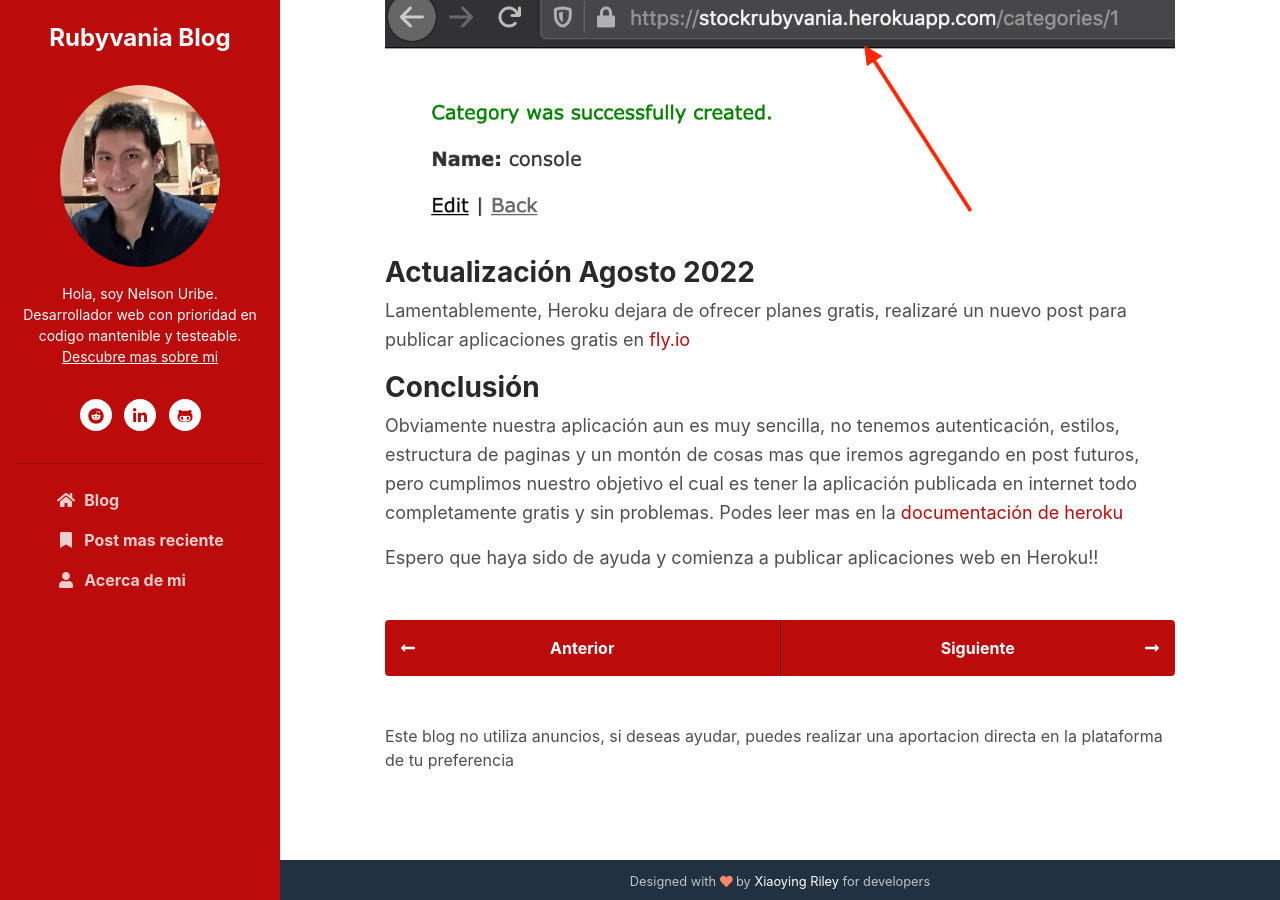
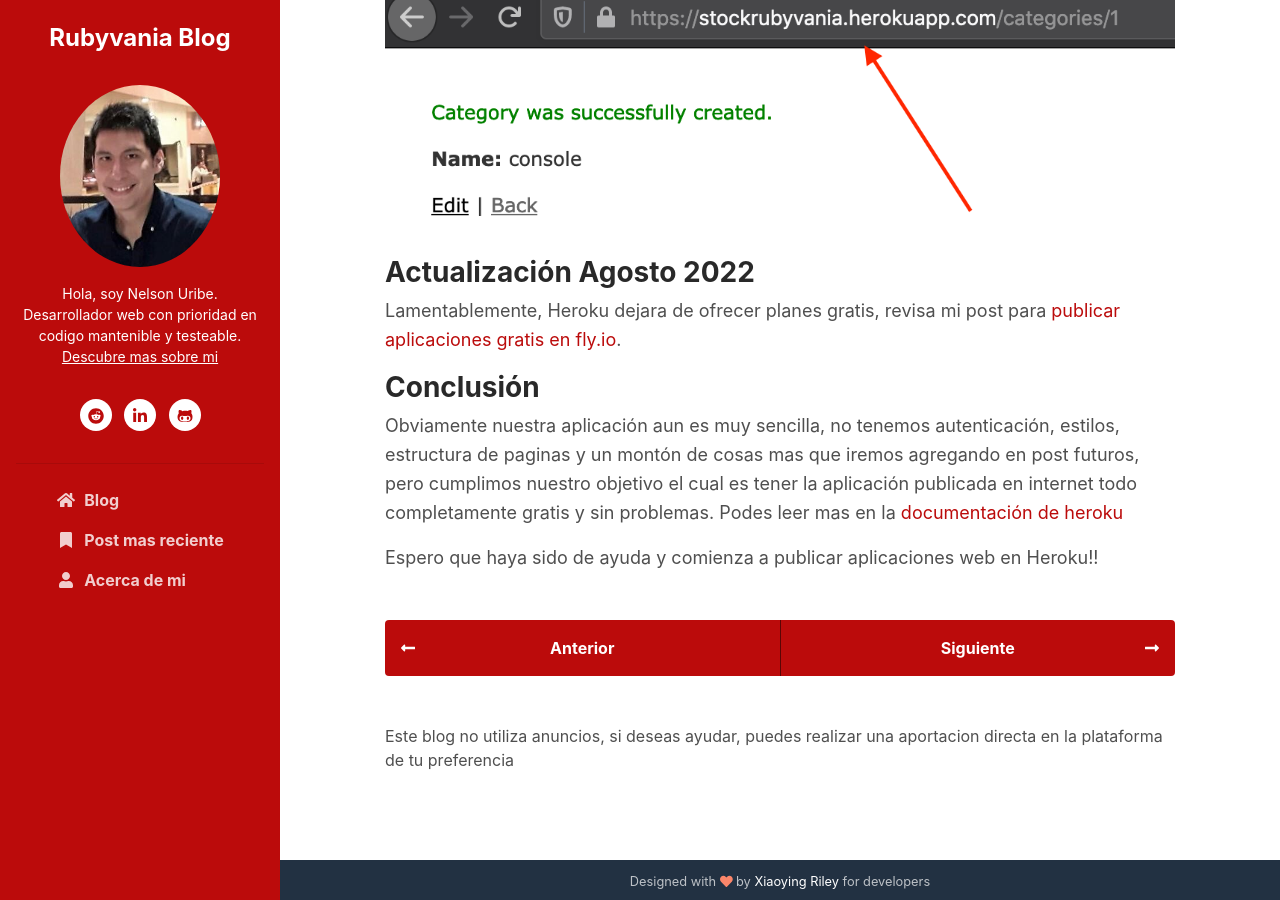
Before and after one commit to hollow-hunter/rubyvania-blog, a Jekyll site: the page built from _posts/2020/9-september/2020-9-9-heroku-rails.md, in a window 1280 px wide and 900 px high, scrolled down 2141 px. Built offline with Jekyll 4.4.1, drawn with Linux system fonts in a browser that asks for light colours; comment, search, counter and statistics services are not loaded.

Commit message:
add links between heroku and fly posts.

```diff
--- a/_posts/2020/9-september/2020-9-9-heroku-rails.md
+++ b/_posts/2020/9-september/2020-9-9-heroku-rails.md
@@ -41,7 +41,7 @@
 
 ### Actualización Agosto 2022
 
-Lamentablemente, Heroku dejara de ofrecer planes gratis, realizaré un nuevo post para publicar aplicaciones gratis en [fly.io](https://fly.io){:target="____blank"}
+Lamentablemente, Heroku dejara de ofrecer planes gratis, revisa mi post para [publicar aplicaciones gratis en fly.io](/2022/08/29/flyio).
 
 ### Conclusión
 
```
Also changed, not shown: _posts/2022/8-august/2022-08-29-flyio.md (+1 -1 lines).
